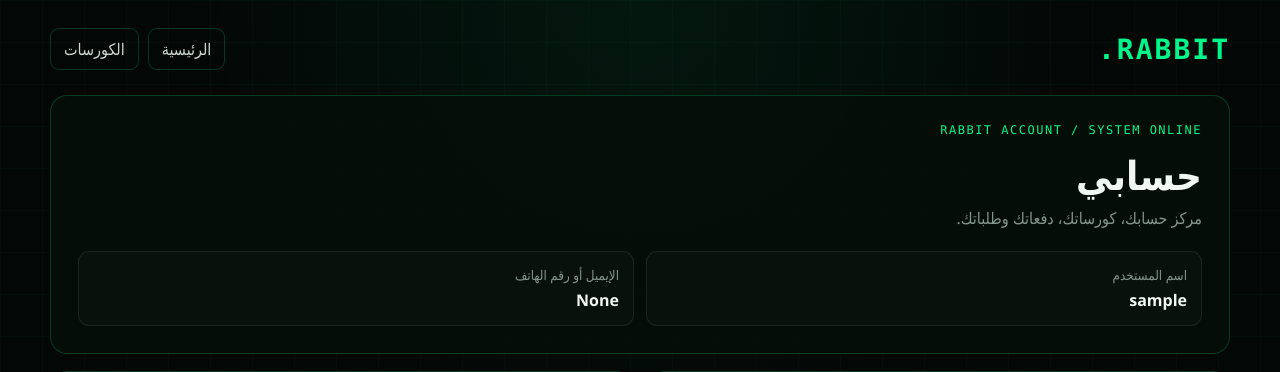
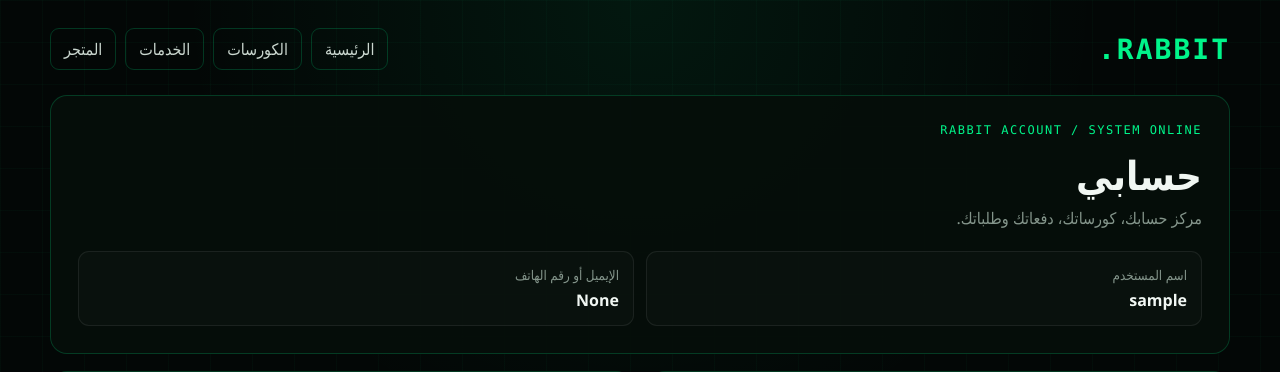
Before and after one commit to hkrh22816-byte/raddit_project, a Flask app: page /account in a window 1280 px wide. Shown: the top 372 px of the page. Run offline with Flask 3, Linux system fonts and the light colour scheme; the visitor is signed in with stand-in values (Sample User, id 1); data that the repository does not hold is empty; some libraries are stand-ins or nearby versions.

Commit message:
Add services and store navigation to account

```diff
--- a/templates/account.html
+++ b/templates/account.html
@@ -29,6 +29,8 @@ nav{display:flex;justify-content:space-between;align-items:center;gap:15px;margi
   <div class="navlinks">
     <a href="{{ url_for('home') }}">الرئيسية</a>
     <a href="{{ url_for('courses') }}">الكورسات</a>
+    <a href="{{ url_for('services') }}">الخدمات</a>
+    <a href="{{ url_for('store') }}">المتجر</a>
     {% if current_user.is_admin %}<a href="{{ url_for('admin_panel') }}">الإدارة</a>{% endif %}
   </div>
 </nav>
```
